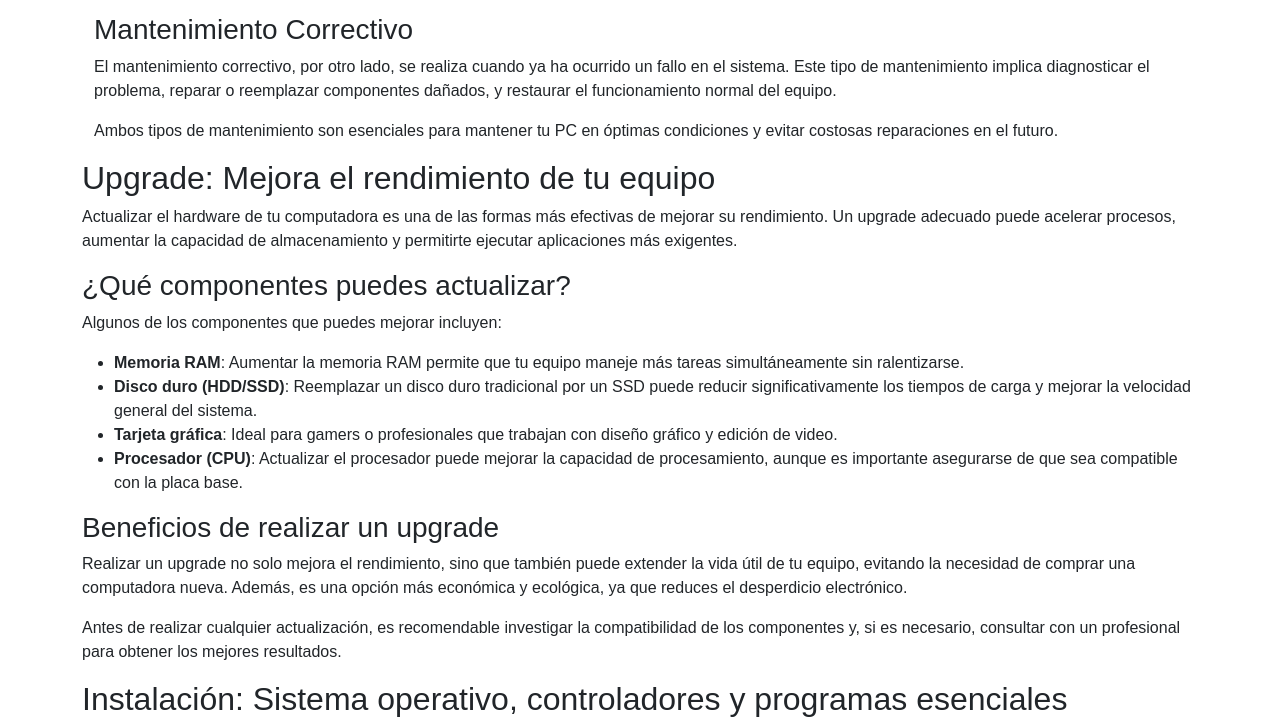
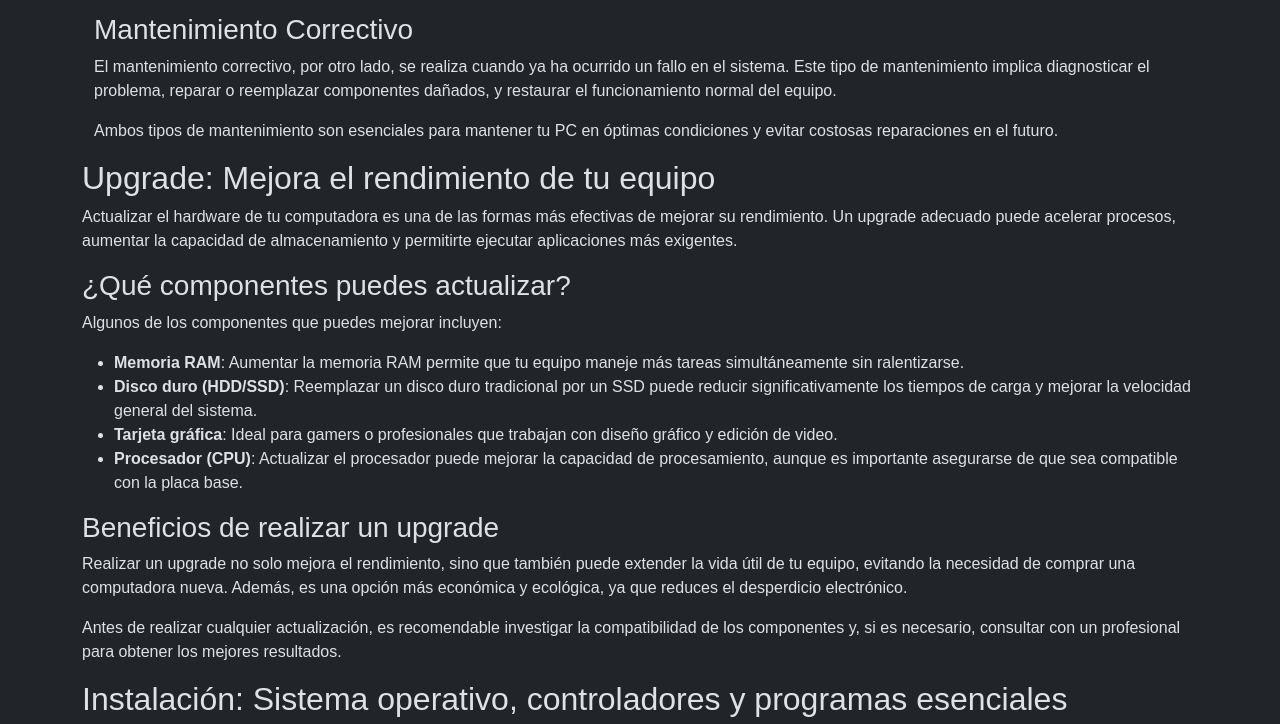
Before and after one commit to martinezlevin/soporte-tecnico, a plain HTML site: page info.html in a window 1280 px wide. Shown: the part 671-1395 px from the top of the page. Drawn offline with nearby package versions, Linux system fonts and the light colour scheme.

Commit message:
safety zone

```diff
--- a/info.html
+++ b/info.html
@@ -1,5 +1,5 @@
 <!DOCTYPE html>
-<html lang="es" data-bs-theme="light">
+<html lang="es" data-bs-theme="dark">
 <head>
     <meta charset="UTF-8" >
     <meta http-equiv="X-UA-Compatible" content="IE=edge">
```
Also changed, not shown: index.html (+1 -1 lines).
